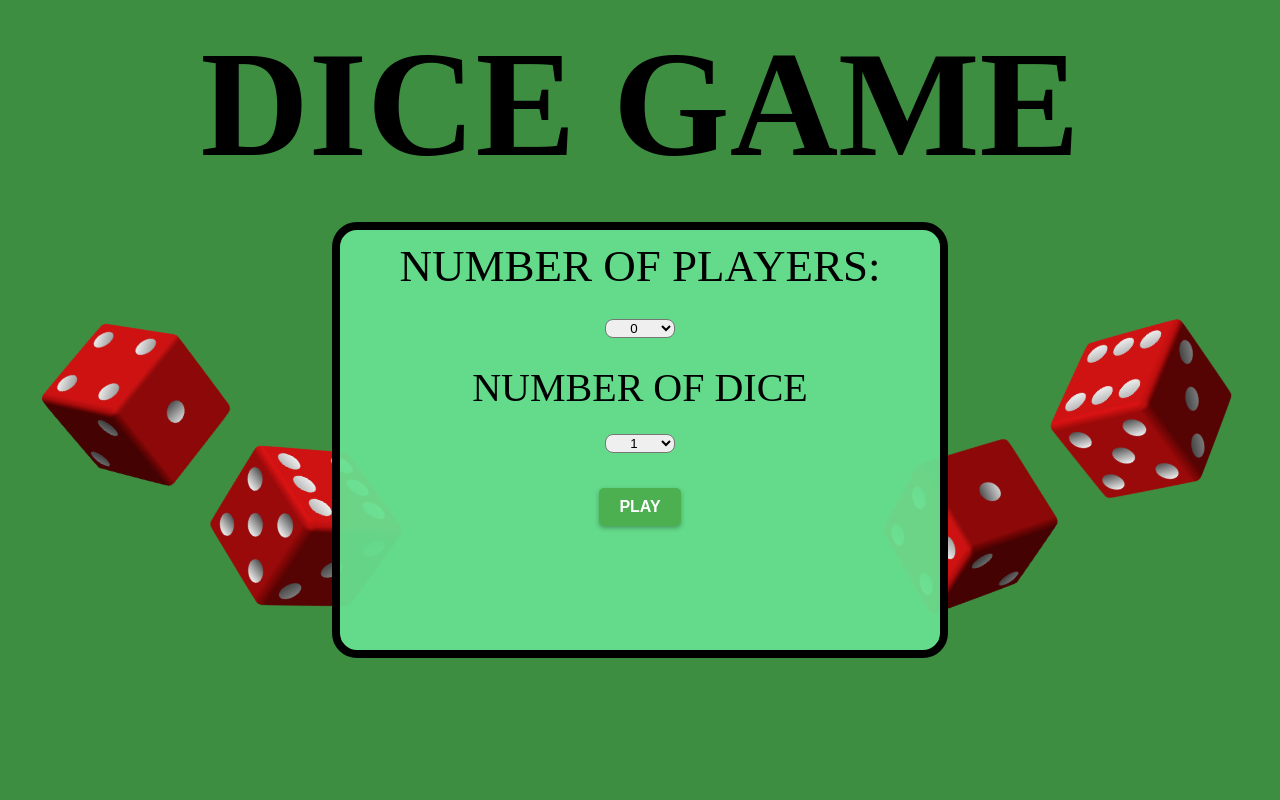
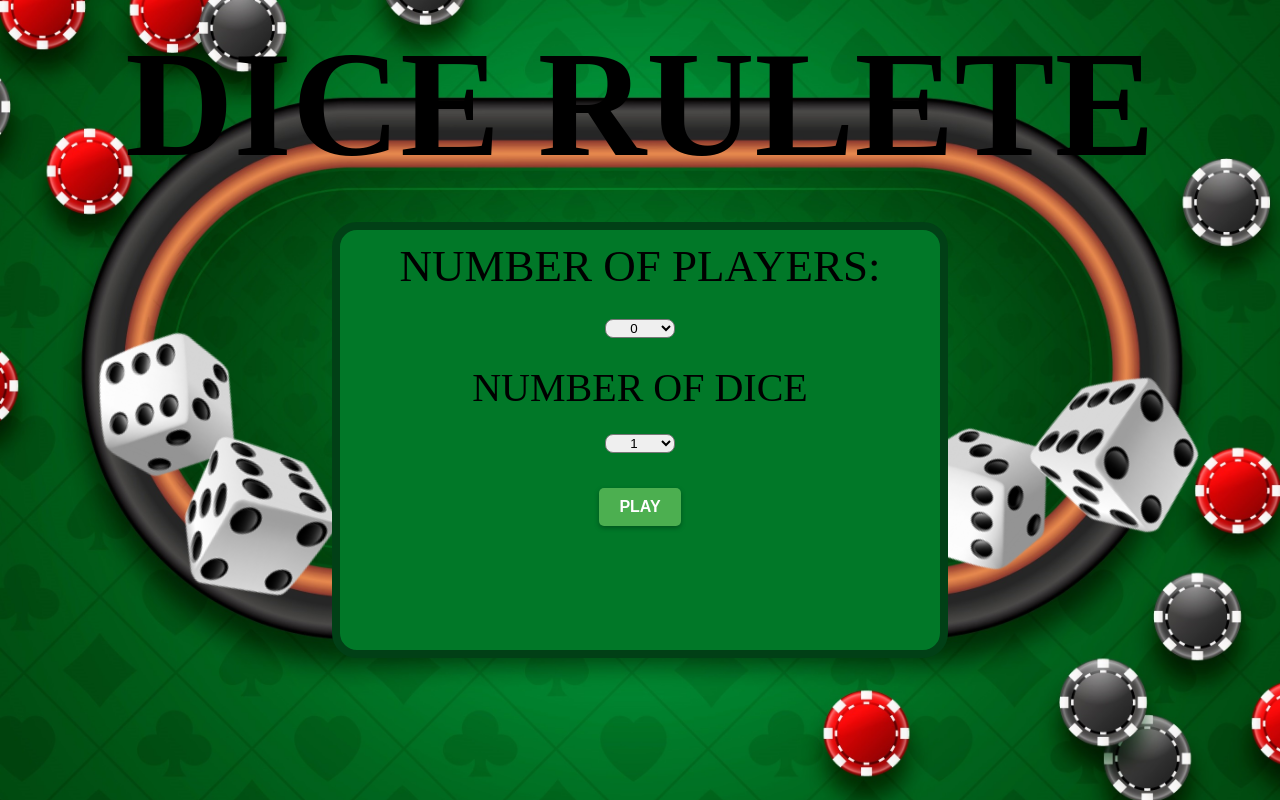
Before and after one commit to TineBre/Dice, a PHP site: page / in a window 1280 px wide. Run offline with PHP 8.4, Linux system fonts and the light colour scheme; some libraries are stand-ins or nearby versions.

Commit message:
Add files via upload

```diff
--- a/css/styles.css
+++ b/css/styles.css
@@ -6,9 +6,9 @@
 body{
     margin: 0;
     padding: 0;
-    /*background-image: linear-gradient(160deg, rgb(0, 93, 28) 10%, rgb(0, 159, 48) 80%);*/
-    background-color: #3e8e41;
-
+    background-image: url('../images/background2.jpg');
+    /*background-repeat: no-repeat;*/
+    background-size: cover;
 }
 
 #game{
@@ -17,11 +17,11 @@ body{
     left: 50%;
     transform: translate(-50%, -50%);
     text-align: center;
-    background-color: rgb(103, 224, 143, 0.95);
+    background-color: #017828;
     width: 600px;
     height: 420px;
 	background-repeat:no-repeat;
-    border: 8px solid black;
+    border: 8px solid #014016;
 	border-radius: 25px;
 }
 
@@ -104,7 +104,7 @@ h1{
 }
 
 .swal2-confirm {
-    background-color: #4CAF50 !important; /* Set your desired button color */
+    background-color: #4CAF50 !important; /* Set syour desired button color */
 }
 
 .a {
--- a/index.php
+++ b/index.php
@@ -3,15 +3,15 @@
 
 <head>
     <title>Dice</title>
-    <link rel="stylesheet" href="CSS/styles.css">
-    <link rel="icon" type="image/x-icon" href="images/diceV2.png">
+    <link rel="stylesheet" href="css/styles.css">
+    <link rel="icon" type="image/x-icon" href="images/dice.png">
     <script src="js/index.js"></script>
     <script src="https://cdn.jsdelivr.net/npm/sweetalert2@11"></script>
 </head>
 
 <body>
 
-    <h1>DICE GAME</h1>
+    <h1>DICE RULETE</h1>
 
     <div id="game">
         <form action="game.php" name="forma" method="post">
@@ -24,11 +24,11 @@
                     <option value="2">2</option>
                     <option value="3">3</option>
                     <option value="4">4</option>
-                    <option value="5">5</option> <!-- Add this line for 5 players -->
+                    <option value="5">5</option>
                 </select>
             </div>
             <div id="playerFields">
-                <!-- Player name fields will be dynamically generated here -->
+
             </div>
             <div id="izbira">
                 NUMBER OF DICE
@@ -37,9 +37,6 @@
                     <option value="1">1</option>
                     <option value="2">2</option>
                     <option value="3">3</option>
-                    <option value="4">4</option>
-                    <option value="5">5</option>
-                    <option value="6">6</option>
                 </select>
                 <br />
                 <input type="submit" class="gumb" onClick="return isEmpty()" name="igraj" value="PLAY" />
@@ -47,10 +44,10 @@
         </form>
     </div>
 
-    <img id="diceLeva" src="images/DiceV2.png" alt="diceLeva">
+    <img id="diceLeva" src="images/Dice.png" alt="diceLeva">
 
     <div class="diceDesno">
-        <img id="diceDesno" src="images/DiceV2.png" alt="diceDesna">
+        <img id="diceDesno" src="images/Dice.png" alt="diceDesna">
     </div>
 
 </body>
```
Also changed, not shown: css/game.css (+5 -4 lines), css/rezultati.css (+5 -4 lines), game.php (+4 -4 lines), rezultati.php (+4 -4 lines), images/background.jpg (added), images/background2.jpg (added).
